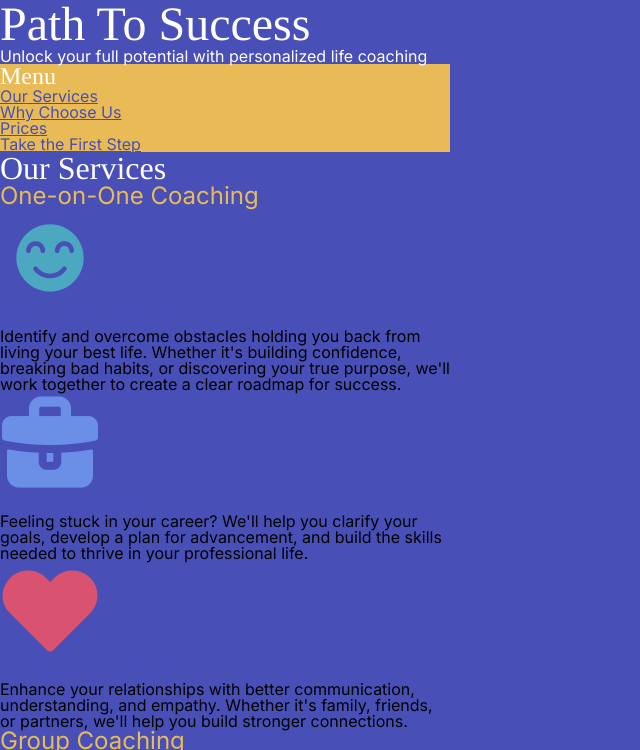
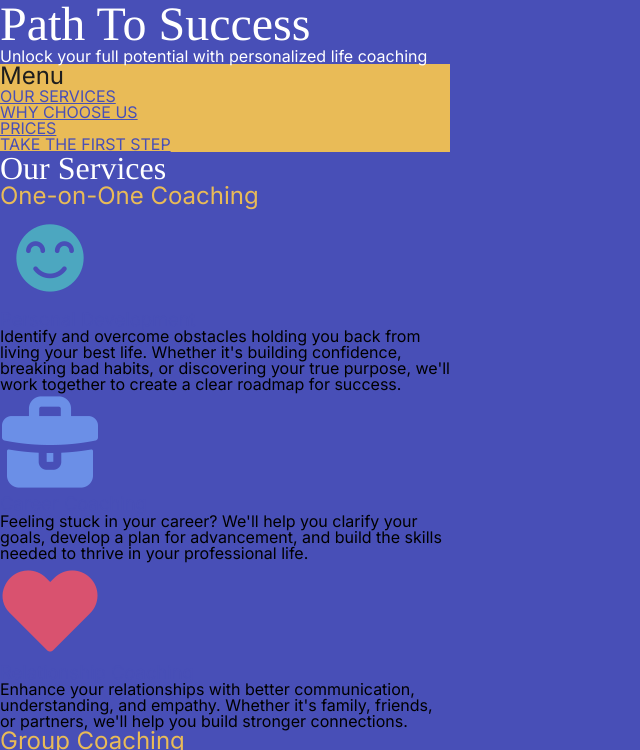
Before and after one commit to aleasha-green/path-to-success, a plain HTML site: page index.html in a window 1280 px wide. Shown: the top 750 px of the page, without its empty margins (0-640 px from the left). Drawn offline with Linux system fonts and the light colour scheme; a web font is replaced by a local one.

Commit message:
updated style.css

```diff
--- a/style.css
+++ b/style.css
@@ -64,6 +64,7 @@ body {
     background-color: var(--purple);
 }
 
+/* header styles */
 header {
     color: var(--white);
 }
@@ -74,18 +75,23 @@ h1 {
     color: var(--white);
 }
 
+/* nav styles */
 nav {
     background-color: var(--yellow);
 }
 
 nav h2 {
+    font-family: 'Inter', Helvetica, sans-serif;
     font-size: 1.5em;
+    color: var(--dark-gray);
 }
 
 nav a {
     color: var(--purple);
+    text-transform: uppercase;
 }
 
+/* main styles */
 h2 {
     font-family: 'Kavoon', Times, serif;
     font-size: 2em;
```
